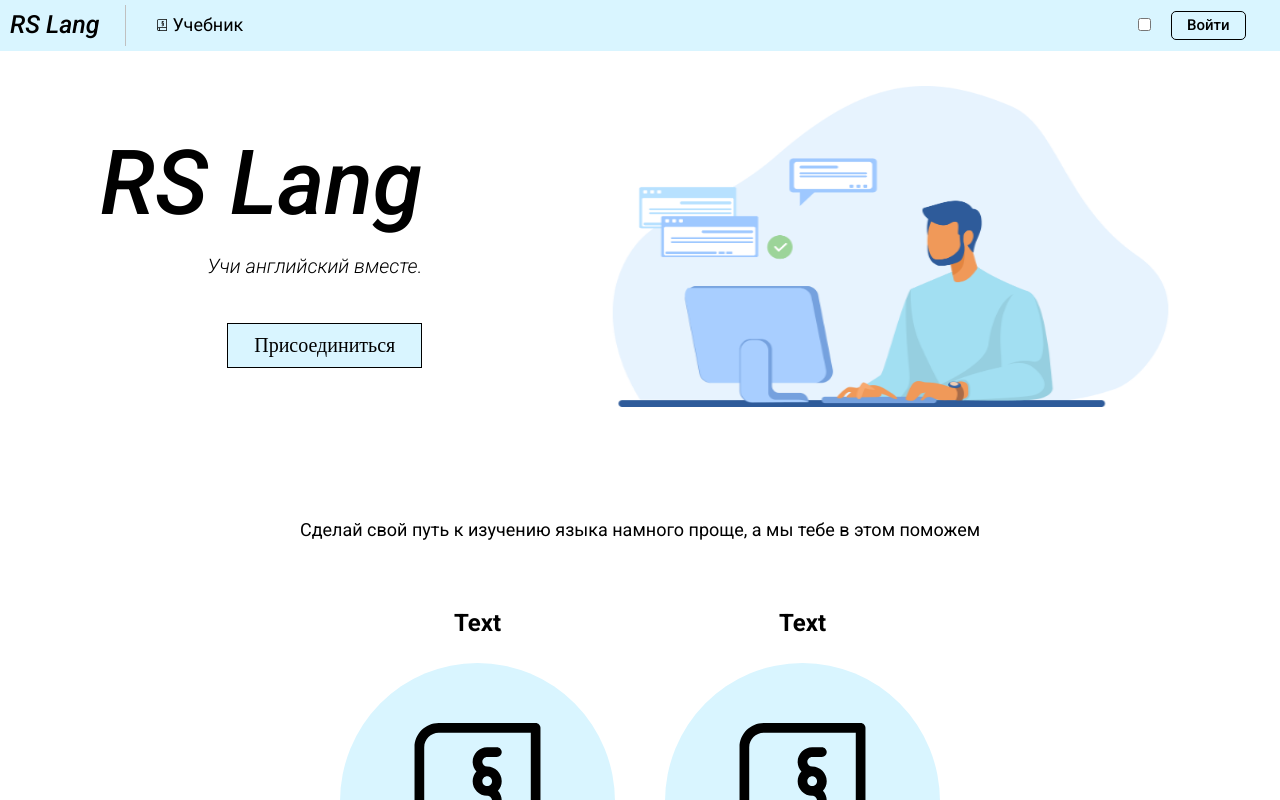
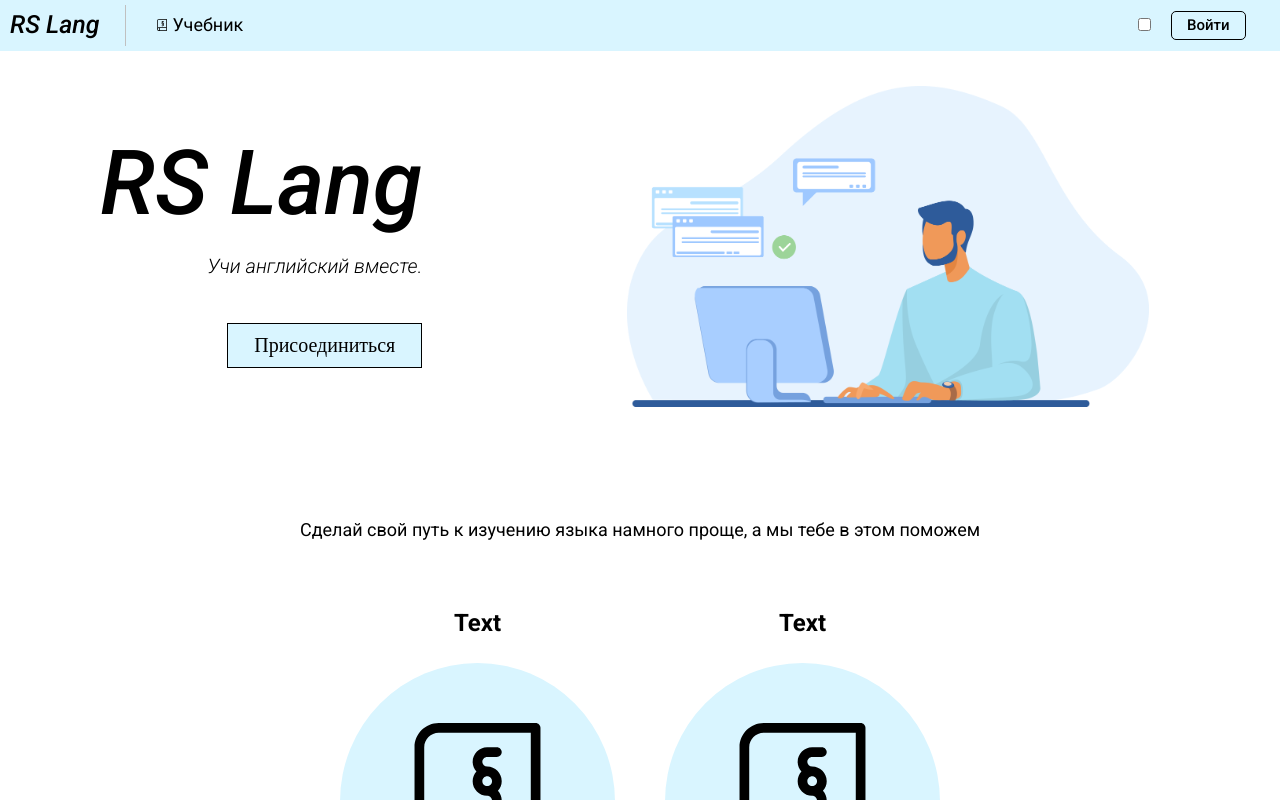
Before and after one commit to Solpio/LangFront, a React (Create React App) app: page / in a window 1280 px wide. Shown: the top 800 px of the page. Built offline with nearby package versions, Linux system fonts and the light colour scheme; no server answers.

Commit message:
fix: main page image

```diff
--- a/src/pages/Main/index.tsx
+++ b/src/pages/Main/index.tsx
@@ -37,8 +37,10 @@ const RegistrationWrapper = styled.div`
 `
 
 const Image = styled.img`
+  box-sizing: border-box;
   max-width: 662px;
   max-height: 399px;
+  padding: 0 20px;
   width: 100%;
   height: 100%;
 `
```
